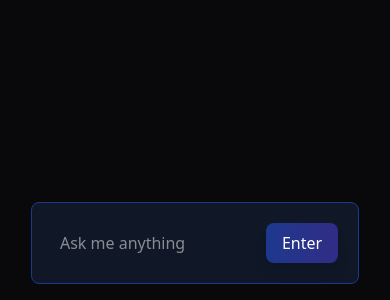
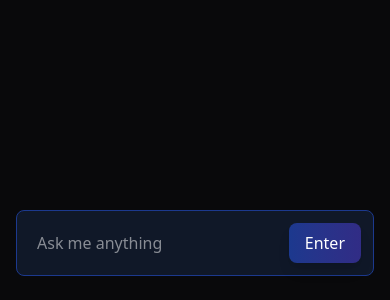
Before and after one commit to dhyeysitapara/AI-Chatbot, a React (Vite) app: page / in a window 390 px wide. Shown: the part 544-844 px from the top of the page. Built offline with nearby package versions, Linux system fonts and the light colour scheme.

Commit message:
Another UI fix for responsiveness

```diff
--- a/src/App.jsx
+++ b/src/App.jsx
@@ -274,7 +274,7 @@ function App() {
   };
 
   return (
-    <div className="flex flex-col h-screen overflow-hidden md:grid md:grid-cols-5">
+    <div className="flex flex-col h-dvh overflow-hidden md:grid md:grid-cols-5">
       <div className="hidden md:block col-span-1 bg-gradient-to-b from-gray-900 to-black text-center relative top-0 left-0 transform-gpu backface-hidden">
         {/* Brand section - enlarged text, no robot */}
         <div className="pt-8 pb-6 border-b border-gray-800">
@@ -380,7 +380,7 @@ function App() {
           </div>
         </div>
 
-        <div className="bg-gray-900 w-11/12 md:w-1/2 p-5 pr-5 text-white border border-blue-900 rounded-lg m-auto flex flex-col gap-3 mt-6">
+        <div className="bg-gray-900 w-full max-w-3xl mx-auto p-3 text-white border border-blue-900 rounded-lg flex flex-col gap-3 mt-4 mb-2 md:mb-6">
           <div className="flex">
             <input
               className="w-full h-full p-2 outline-none bg-transparent"
@@ -391,7 +391,10 @@ function App() {
               placeholder="Ask me anything"
               disabled={loading}
             />
-            <button className="px-4 py-2 bg-gradient-to-r from-blue-900 to-indigo-900 rounded-lg hover:from-blue-900 hover:to-indigo-800 transition ml-2 shadow-lg">
+            <button
+              onClick={askQuestion}
+              className="px-4 py-2 bg-gradient-to-r from-blue-900 to-indigo-900 rounded-lg hover:from-blue-900 hover:to-indigo-800 transition ml-2 shadow-lg"
+            >
               {loading ? "Loading..." : "Enter"}
             </button>
           </div>
```
